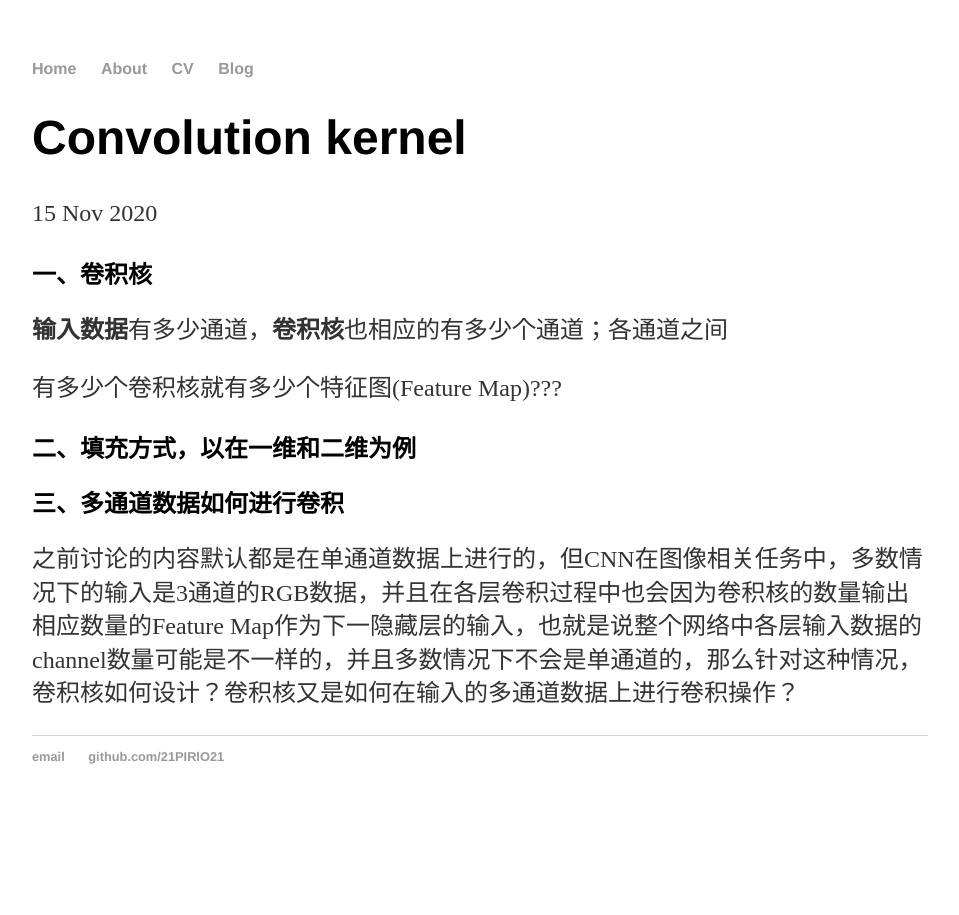
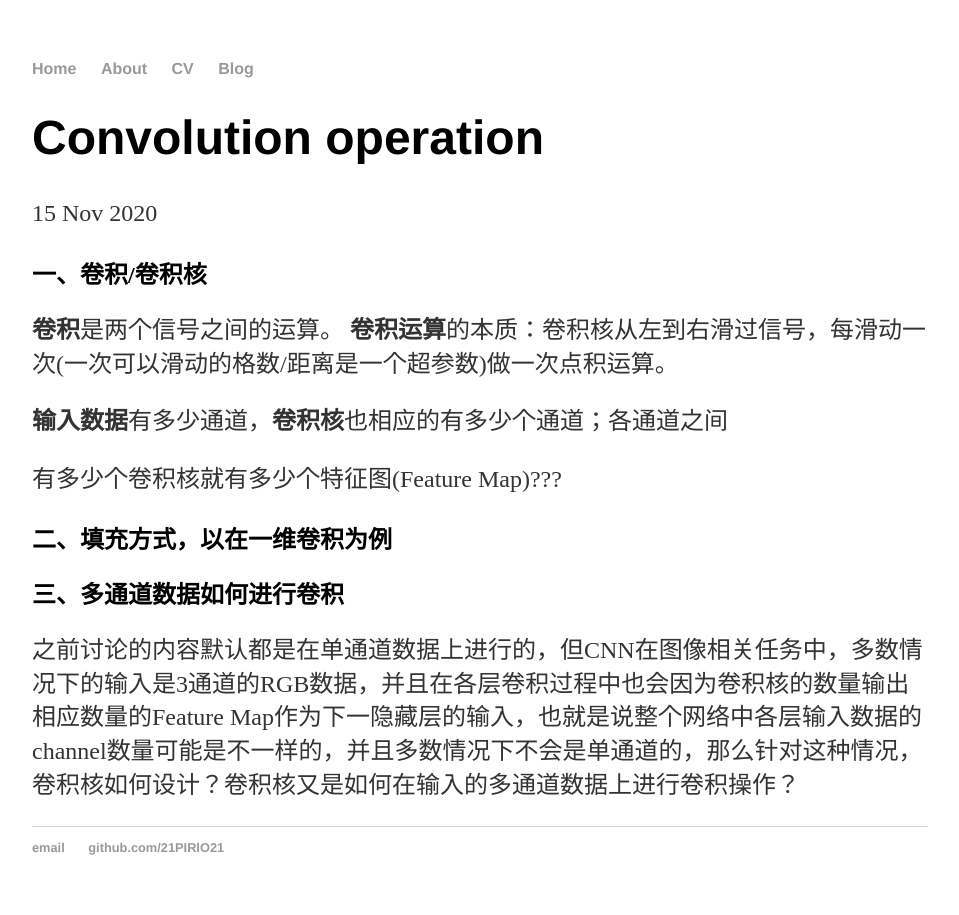
Before and after one commit to 21PIRLO21/21PIRLO21.github.io, a Jekyll site: the page built from _posts/2020-11-15-convolution-operation.md, in a window 1280 px wide. Shown: the whole page, without its empty margins (160-1119 px from the left). Built offline with Jekyll 4.4.1, drawn with Linux system fonts in a browser that asks for light colours.

Commit message:
convolution operation

```diff
--- a/_posts/2020-11-15-convolution-operation.md
+++ b/_posts/2020-11-15-convolution-operation.md
@@ -1,15 +1,19 @@
 ---
 layout: post
-title: "Convolution kernel"
+title: "Convolution operation"
 date: 2020-11-15
 ---
 
-## 一、卷积核
+## 一、卷积/卷积核
+
+**卷积**是两个信号之间的运算。
+**卷积运算**的本质：卷积核从左到右滑过信号，每滑动一次(一次可以滑动的格数/距离是一个超参数)做一次点积运算。
 
 **输入数据**有多少通道，**卷积核**也相应的有多少个通道；各通道之间
 
 有多少个卷积核就有多少个特征图(Feature Map)???
-## 二、填充方式，以在一维和二维为例
+
+## 二、填充方式，以在一维卷积为例
 
 
 
```
